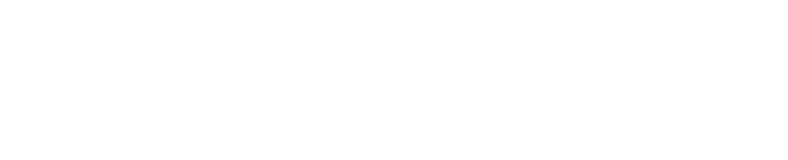
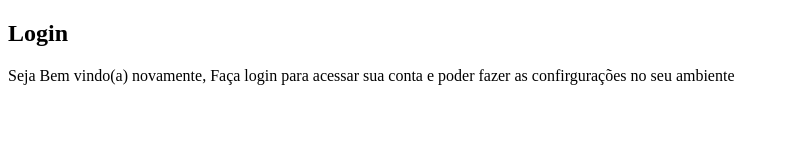
Before and after one commit to DevChrystopher/projeto-login, a plain HTML site: page index.html in a window 1280 px wide. Shown: the whole page, without its empty margins (0-788 px from the left). Drawn offline with Linux system fonts and the light colour scheme.

Commit message:
strutura do projeto criada

```diff
--- a/index.html
+++ b/index.html
@@ -13,6 +13,11 @@
 
             </div>
             <div id="formulario">
+                <h1>Login</h1>
+                <p>Seja Bem vindo(a) novamente, Faça login para acessar sua conta e poder fazer as confirgurações no seu ambiente</p>
+                <form action="login.php" method="post">
+
+                </form>
 
             </div>
 
```
